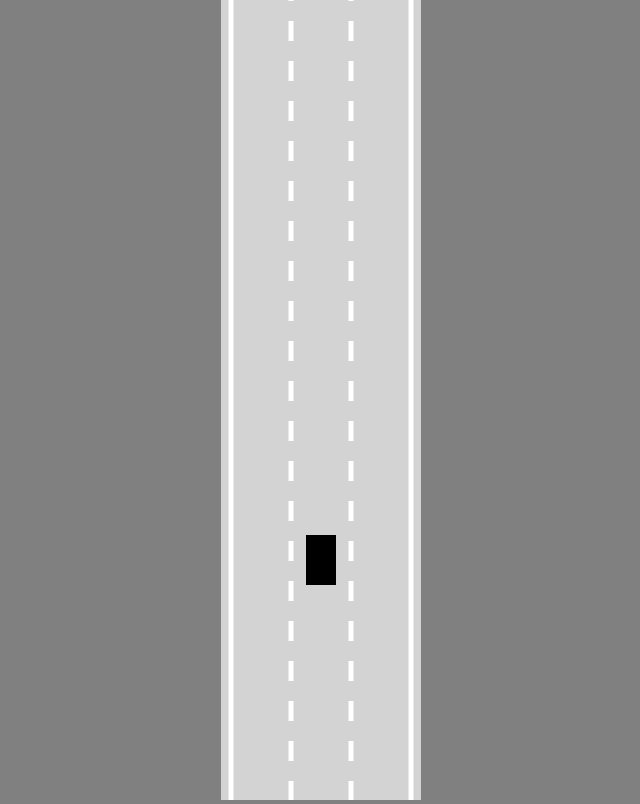
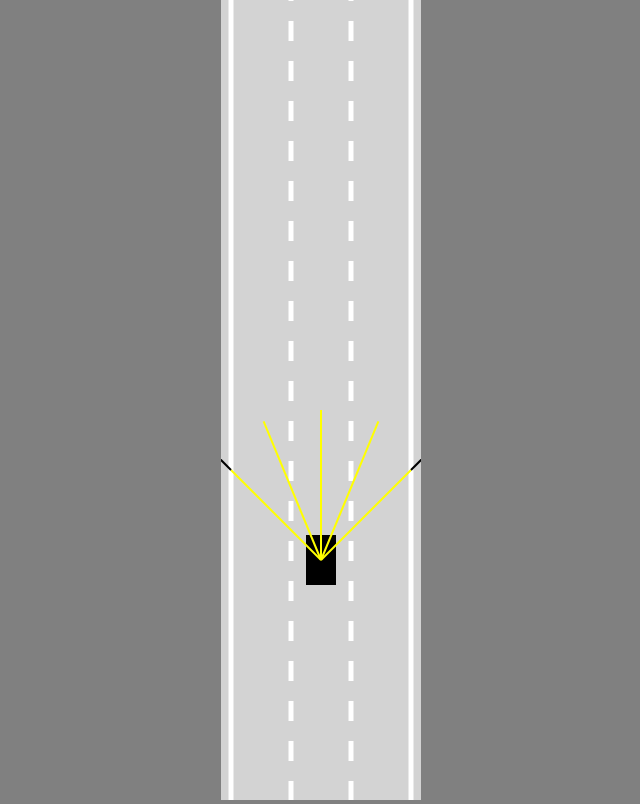
Before and after one commit to byoungj/car-learning, a plain HTML site: page index.html in a window 1280 px wide. Shown: the whole page, without its empty margins (319-959 px from the left). Drawn offline with Linux system fonts and the light colour scheme.

Commit message:
added naive sensors

```diff
--- a/car.js
+++ b/car.js
@@ -11,12 +11,14 @@ class Car {
         this.friction = 0.05;
         this.angle = 0
 
+        this.sensor = new Sensor(this);
         this.controls = new Controls()
     }
 
     // TODO: better implementation for physics(i.e. physics)
-    update() {
+    update(roadBorders) {
         this.#move();
+        this.sensor.update(roadBorders);
     }
 
     #move() {
@@ -73,5 +75,7 @@ class Car {
         ctx.fill()
 
         ctx.restore();
+
+        this.sensor.draw(ctx);
     }
 }
--- a/index.html
+++ b/index.html
@@ -6,6 +6,7 @@
 <body>
     <canvas id="myCanvas"></canvas>
     <script src="utils.js"></script>
+    <script src="sensor.js"></script>
     <script src="road.js"></script>
     <script src="controls.js"></script>
     <script src="car.js"></script>
--- a/main.js
+++ b/main.js
@@ -7,7 +7,7 @@ const car = new Car(road.getLaneCenter(1), 100, 30, 50)
 animate();
 
 function animate() {
-    car.update();
+    car.update(road.borders);
     canvas.height = window.innerHeight;
 
     ctx.save();
--- /dev/null
+++ b/sensor.js
@@ -0,0 +1,100 @@
+class Sensor {
+    constructor(car) {
+        this.car = car;
+        this.rayCount = 5;
+        this.rayLength = 150;
+        this.raySpread = Math.PI / 2;
+
+        this.rays = [];
+        this.readings = [];
+
+    }
+
+    update(roadBorders) {
+        this.#castRays();
+        this.readings = [];
+        for (let i = 0; i < this.rays.length; i++) {
+            this.readings.push(
+                this.#getReading(this.rays[i], roadBorders)
+            );
+        }
+    }
+
+    #castRays() {
+        this.rays = [];
+        for (let i = 0; i < this.rayCount; i++) {
+            const rayAngle = lerp(
+                this.raySpread / 2,
+                -this.raySpread / 2,
+                this.rayCount == 1 ? 0.5 : i / (this.rayCount - 1)
+            ) + this.car.angle; // if you want it to stay you can ommit car angle
+
+            const start = { x: this.car.x, y: this.car.y };
+            const end = {
+                x: this.car.x -
+                    Math.sin(rayAngle) * this.rayLength,
+                y: this.car.y -
+                    Math.cos(rayAngle) * this.rayLength
+            };
+            this.rays.push([start, end])
+        }
+    }
+
+    #getReading(ray, roadBorders) {
+        let touches = [];
+        for (let i = 0; i < roadBorders.length; i++) {
+            const touch = getIntersection(
+                ray[0],
+                ray[1],
+                roadBorders[i][0],
+                roadBorders[i][1]
+            );
+            if (touch) {
+                touches.push(touch);
+            }
+        }
+
+        if (touches.length == 0) {
+            return null;
+        } else {
+            const offsets = touches.map(e => e.offset);
+            const minOffset = Math.min(...offsets);
+            return touches.find(e => e.offset == minOffset);
+        }
+    }
+
+    draw(ctx) {
+        for (let i = 0; i < this.rayCount; i++) {
+            let end = this.rays[i][1];
+            if (this.readings[i]) {
+                end = this.readings[i];
+            }
+
+            ctx.beginPath();
+            ctx.lineWidth = 2;
+            ctx.strokeStyle = "yellow";
+            ctx.moveTo(
+                this.rays[i][0].x,
+                this.rays[i][0].y
+            );
+            ctx.lineTo(
+                end.x,
+                end.y
+            );
+            ctx.stroke();
+
+            ctx.beginPath();
+            ctx.lineWidth = 2;
+            ctx.strokeStyle = "black";
+            ctx.moveTo(
+                this.rays[i][1].x,
+                this.rays[i][1].y
+            );
+            ctx.lineTo(
+                end.x,
+                end.y
+            );
+            ctx.stroke();
+        }
+    }
+}
--- a/utils.js
+++ b/utils.js
@@ -1,3 +1,23 @@
 function lerp(A, B, t) {
     return A + (B - A) * t;
 }
+
+function getIntersection(A, B, C, D) {
+    const tTop = (D.x - C.x) * (A.y - C.y) - (D.y - C.y) * (A.x - C.x);
+    const uTop = (C.y - A.y) * (A.x - B.x) - (C.x - A.x) * (A.y - B.y);
+    const bottom = (D.y - C.y) * (B.x - A.x) - (D.x - C.x) * (B.y - A.y);
+
+    if (bottom != 0) {
+        const t = tTop / bottom;
+        const u = uTop / bottom;
+        if (t >= 0 && t <= 1 && u >= 0 && u <= 1) {
+            return {
+                x: lerp(A.x, B.x, t),
+                y: lerp(A.y, B.y, t),
+                offset: t
+            }
+        }
+    }
+
+    return null;
+}
```
